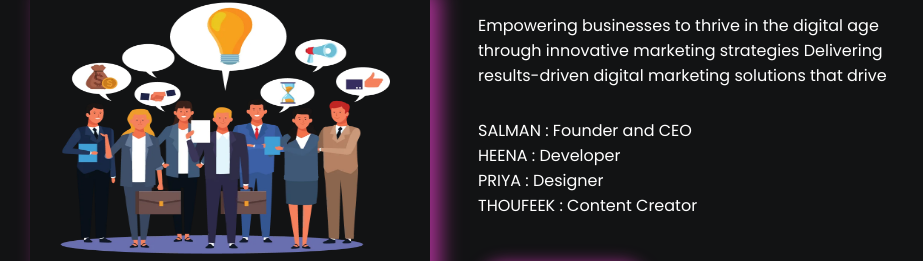
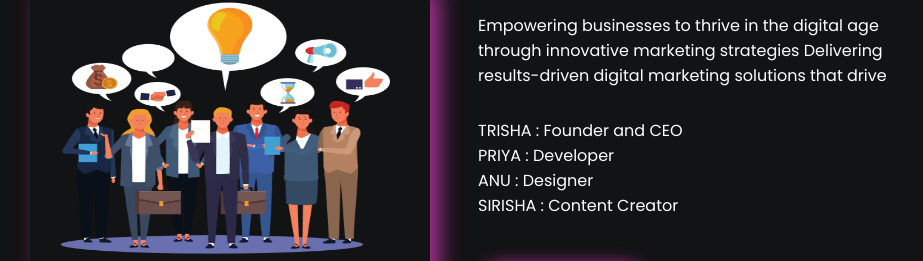
Before and after one commit to Thireesha1/Starfleet-web-dev, a plain HTML site: page about.html in a window 1280 px wide. Shown: the part 191-452 px from the top of the page, without its empty margins (0-923 px from the left). Drawn offline with Linux system fonts and the light colour scheme; a web font is replaced by a local one.

Commit message:
Update about.html

```diff
--- a/about.html
+++ b/about.html
@@ -23,10 +23,10 @@
             </p>
 
 
-            <p>    SALMAN  : Founder and CEO </p>
-            <p>    HEENA   : Developer   </p>
-            <p>    PRIYA   : Designer  </p>
-            <p>    THOUFEEK : Content Creator   </p>
+            <p>    TRISHA : Founder and CEO </p>
+            <p>    PRIYA  : Developer   </p>
+            <p>    ANU   : Designer  </p>
+            <p>    SIRISHA : Content Creator   </p>
 
             <a href="team.html" class="btn">Read more</a>
 
```
